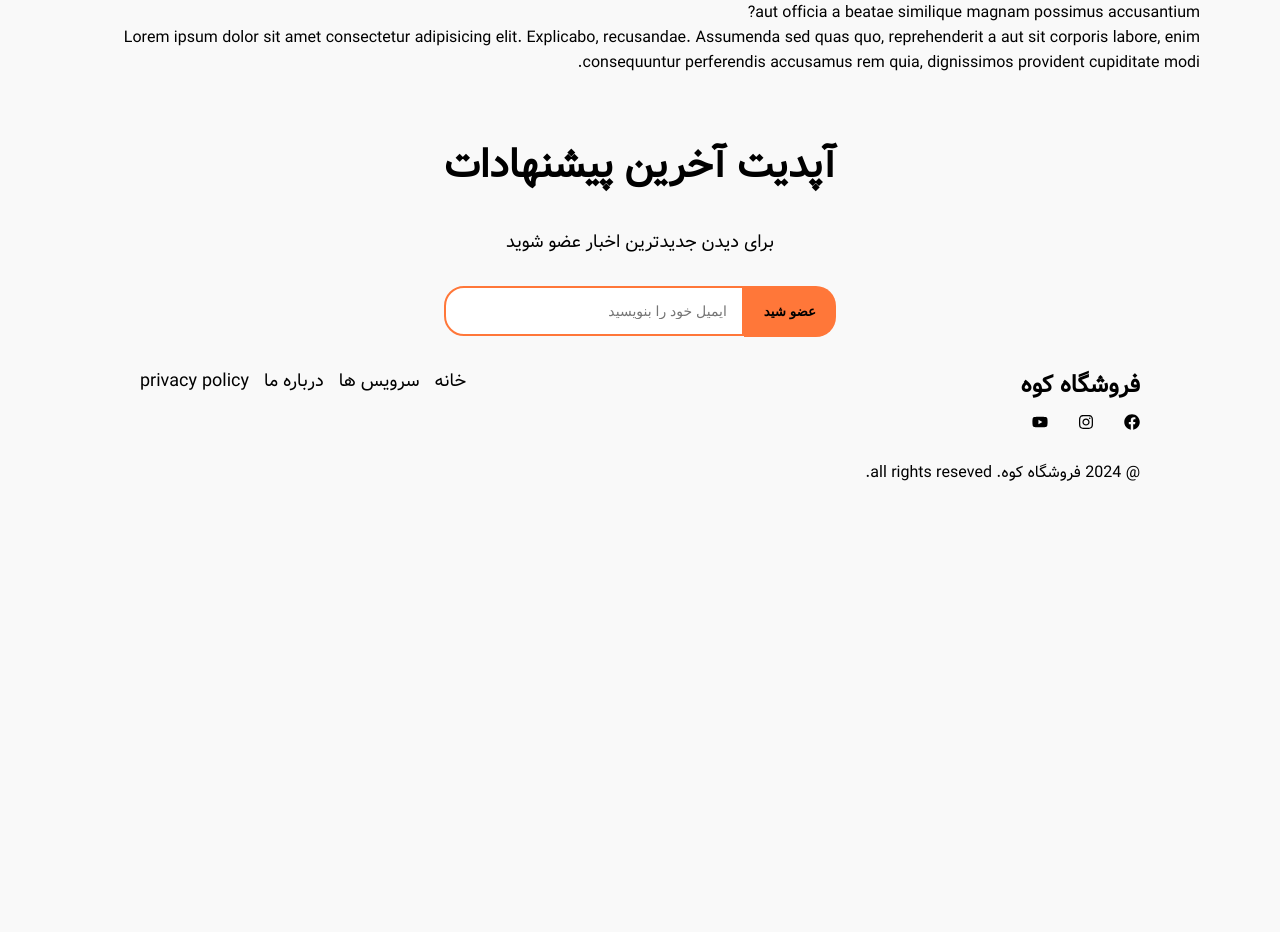
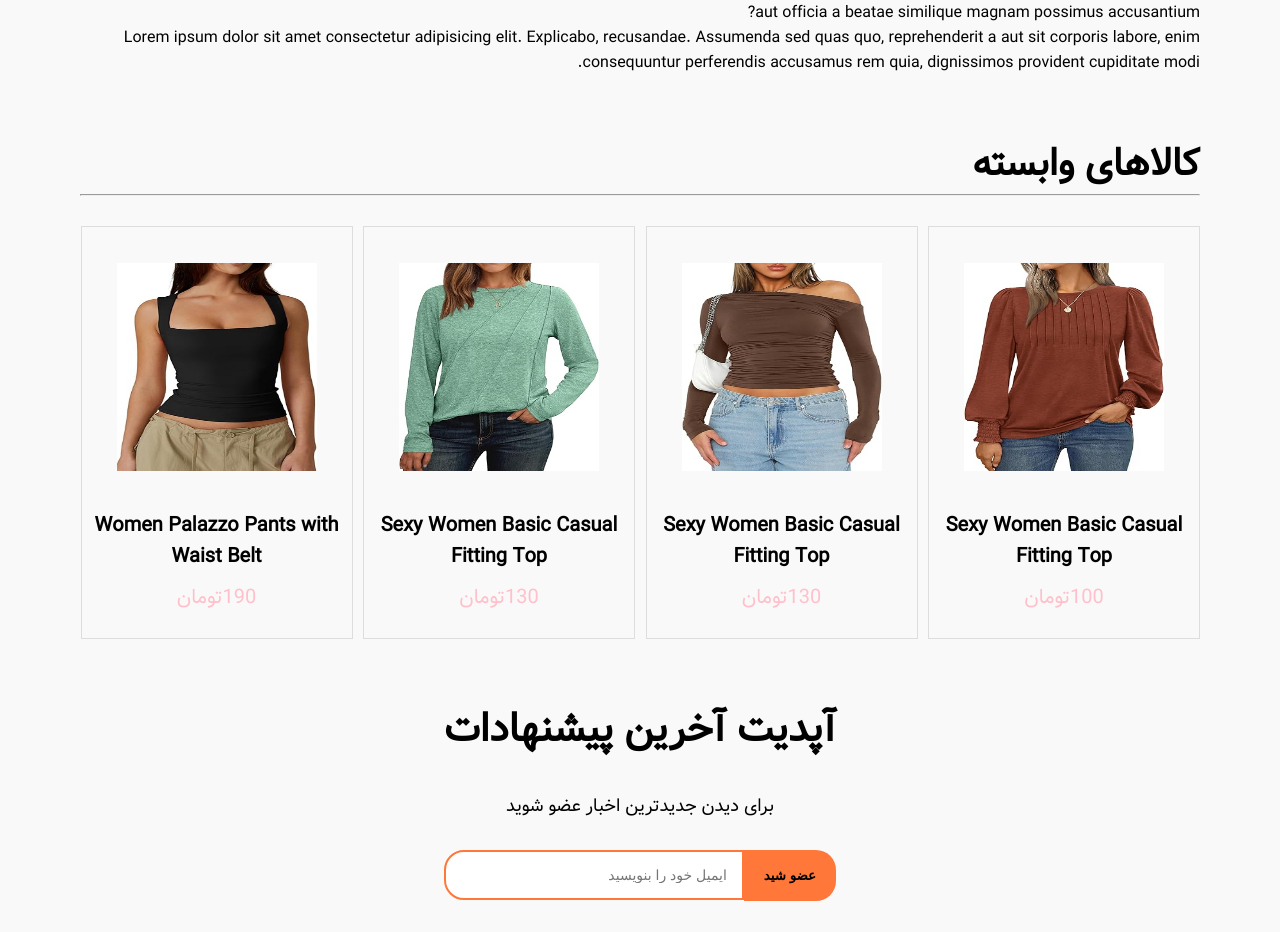
Before and after one commit to ShakilaMhd/Mountain-Shop, a React (Vite) app in the folder frontend/: page /product/a in a window 1280 px wide. Shown: the part 960-1892 px from the top of the page. Before the commit the page ends 1505 px from the top, so only its background shows below. Built offline with nearby package versions, Linux system fonts and the light colour scheme.

Commit message:
add the related products

```diff
--- /dev/null
+++ b/frontend/src/components/RelatedProduct/RelatedProduct.jsx
@@ -0,0 +1,46 @@
+import React, { useContext, useEffect, useState } from "react";
+import { ShopContext } from "../../context/ShopContext";
+import { Link } from "react-router-dom";
+const RelatedProduct = ({ category }) => {
+  const { products } = useContext(ShopContext);
+  const [relatedProduct, setRelatedProduct] = useState([]);
+
+  const related = products.filter(
+    (product) => product.category.toLowerCase() === category.toLowerCase()
+  );
+
+  useEffect(() => {
+    setRelatedProduct(related.slice(0, 4));
+  }, []);
+
+  return (
+    <div>
+      {" "}
+      <div className="product-container">
+        <div className="list-header">
+          <h1>کالاهای وابسته</h1>
+          <hr className="divider" />
+        </div>
+        <div className="product-grid">
+          {relatedProduct.length > 0 ? (
+            relatedProduct.map((product) => (
+              <div className="product-card" key={product._id}>
+                <div className="product-image">
+                  <Link to={`/product/${product._id}`}>
+                    <img src={product.image[0]} alt="" />
+                  </Link>
+                </div>
+                <h3>{product.name}</h3>
+                <p>{product.price}تومان</p>
+              </div>
+            ))
+          ) : (
+            <p>محصولی در این کالکشن پیدا نشد</p>
+          )}
+        </div>
+      </div>
+    </div>
+  );
+};
+
+export default RelatedProduct;
--- a/frontend/src/pages/ProductDetails/ProductDetails.jsx
+++ b/frontend/src/pages/ProductDetails/ProductDetails.jsx
@@ -2,6 +2,7 @@ import React, { useContext, useEffect, useState } from "react";
 import { ShopContext } from "../../context/ShopContext";
 import { useParams } from "react-router-dom";
 import "./ProductDetails.css";
+import RelatedProduct from "../../components/RelatedProduct/RelatedProduct";
 
 const ProductDetails = () => {
   const { products, currency } = useContext(ShopContext);
@@ -96,6 +97,7 @@ const ProductDetails = () => {
             </p>
           </div>
         </div>
+        <RelatedProduct category={productData.category}/>
       </div>
     </div>
   ) : (
```
